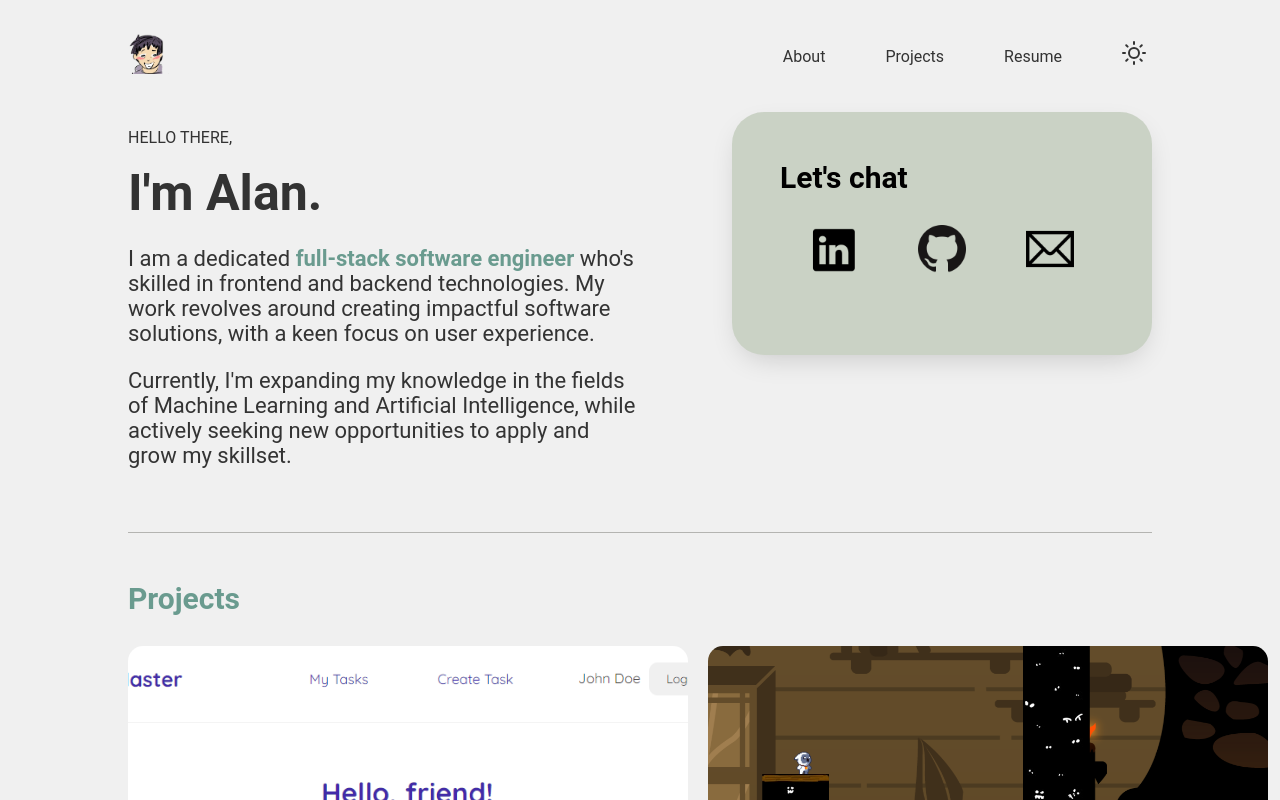
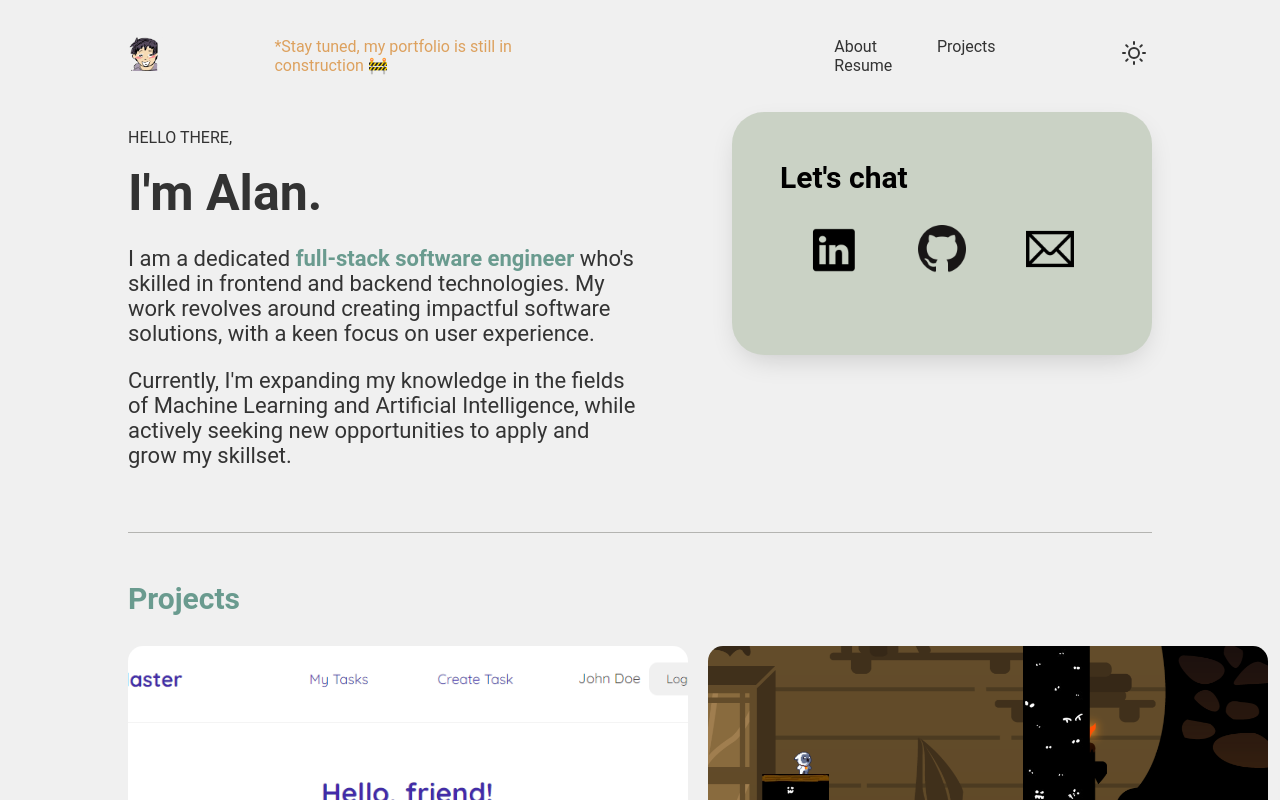
Before and after one commit to nhvn/portfolio, a React (Create React App) app: page / in a window 1280 px wide. Shown: the top 800 px of the page. Built offline with nearby package versions, Linux system fonts and the light colour scheme; a web font is replaced by a local one.

Commit message:
Added construction to navbar

```diff
--- a/src/Footer.js
+++ b/src/Footer.js
@@ -13,7 +13,7 @@ function Footer() {
           </h3>
         </div>
       </div>
-      <hr />
+      <hr className="divider"/>
       <div className="footer-section footer-section-2">
         <h3>CONTACT</h3>
         <ul>
@@ -22,7 +22,7 @@ function Footer() {
           <li><a href="mailto: alannhan443@gmail.com" target="_blank">Email</a></li>
         </ul>
       </div>
-      <hr />
+      <hr className="divider"/>
       <div className="footer-section footer-section-3">
         <h3>QUICK FIND</h3>
         <ul>
--- a/src/Navbar.js
+++ b/src/Navbar.js
@@ -66,6 +66,7 @@ const Navbar = ({ toggleDarkMode, isDarkMode }) => {
       <a href="/" className="logo">
         <Logo src="/img/logo.png" alt="Custom logo" />
       </a>
+      <p id='construction'>*Stay tuned, my portfolio is still in construction 🚧</p>
       <div className="links">
         <ThemeProvider isDarkMode={isDarkMode}>
           {/* <StyledLink2 to="/">Home</StyledLink2> */}
--- a/src/index.css
+++ b/src/index.css
@@ -59,9 +59,15 @@ section {
   margin-left: 0;
   padding-left: 0;
 }
+.navbar #construction {
+  position: relative;
+  right: 20%;
+  color: #dda15e;
+  /* margin-right: 10%; */
+  /* padding-left: 0; */
+}
 .navbar .links {
   margin-left: auto;
-
 }
 .navbar a {
   margin-left: 3em;
```
Also changed, not shown: 1 other file (tests, documents, lock files or other folders).
